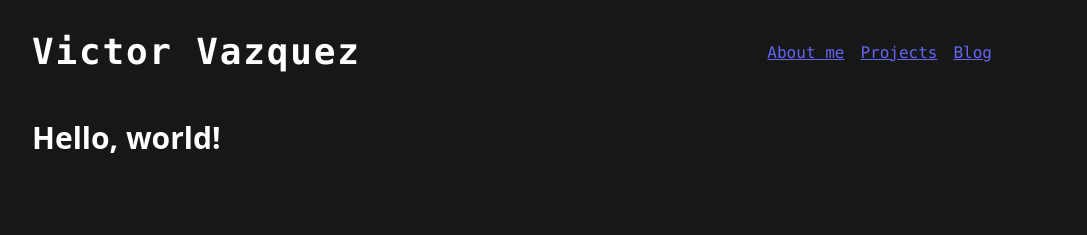
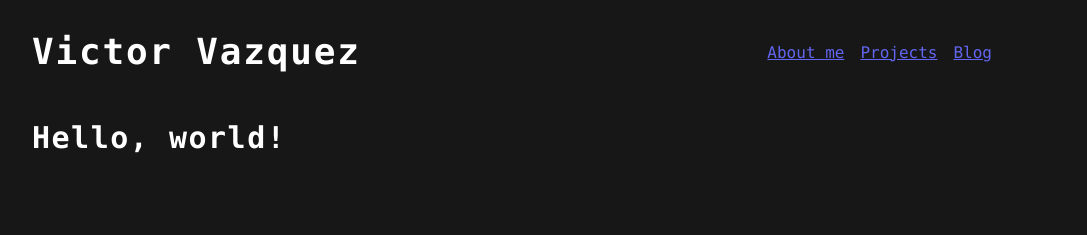
Before and after one commit to VHugoBarnes/victorvazquez.dev, an Astro site: page / in a window 1280 px wide. Shown: the top 235 px of the page, without its empty margins (96-1183 px from the left). Built offline with nearby package versions, Linux system fonts and the light colour scheme; Astro itself is replaced by a stand-in of ours.

Commit message:
Update Title font

```diff
--- a/src/components/ui/Title.astro
+++ b/src/components/ui/Title.astro
@@ -1,3 +1,3 @@
-<h1 class="text-3xl font-bold tracking-wider">
+<h1 class="text-3xl font-bold tracking-wider font-mono">
   <slot />
 </h1>
--- a/src/pages/index.astro
+++ b/src/pages/index.astro
@@ -1,8 +1,8 @@
 ---
-import Social from "../components/Social.astro";
+import Title from "../components/ui/Title.astro";
 import BaseLayout from "../layouts/BaseLayout.astro";
 ---
 
 <BaseLayout>
-	<h1 class="text-3xl font-bold">Hello, world!</h1>
+	<Title>Hello, world!</Title>
 </BaseLayout>
```
